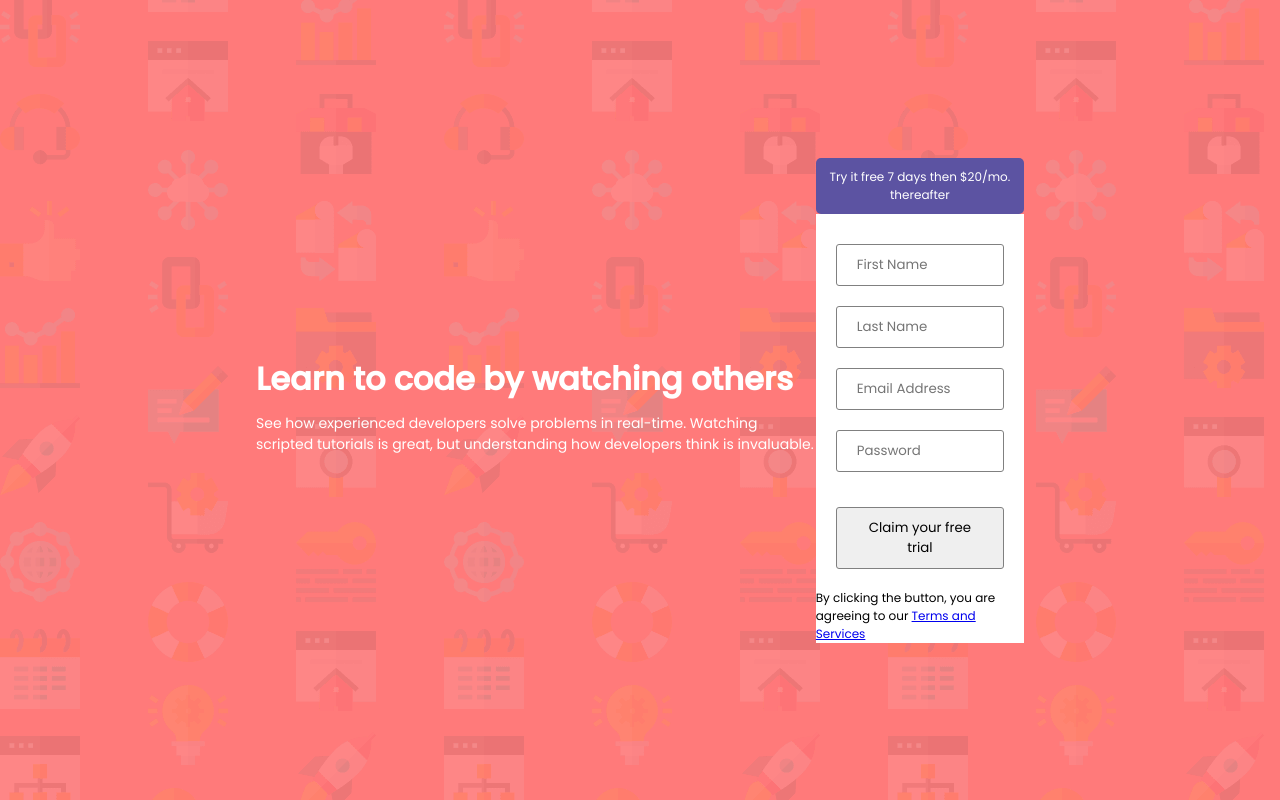
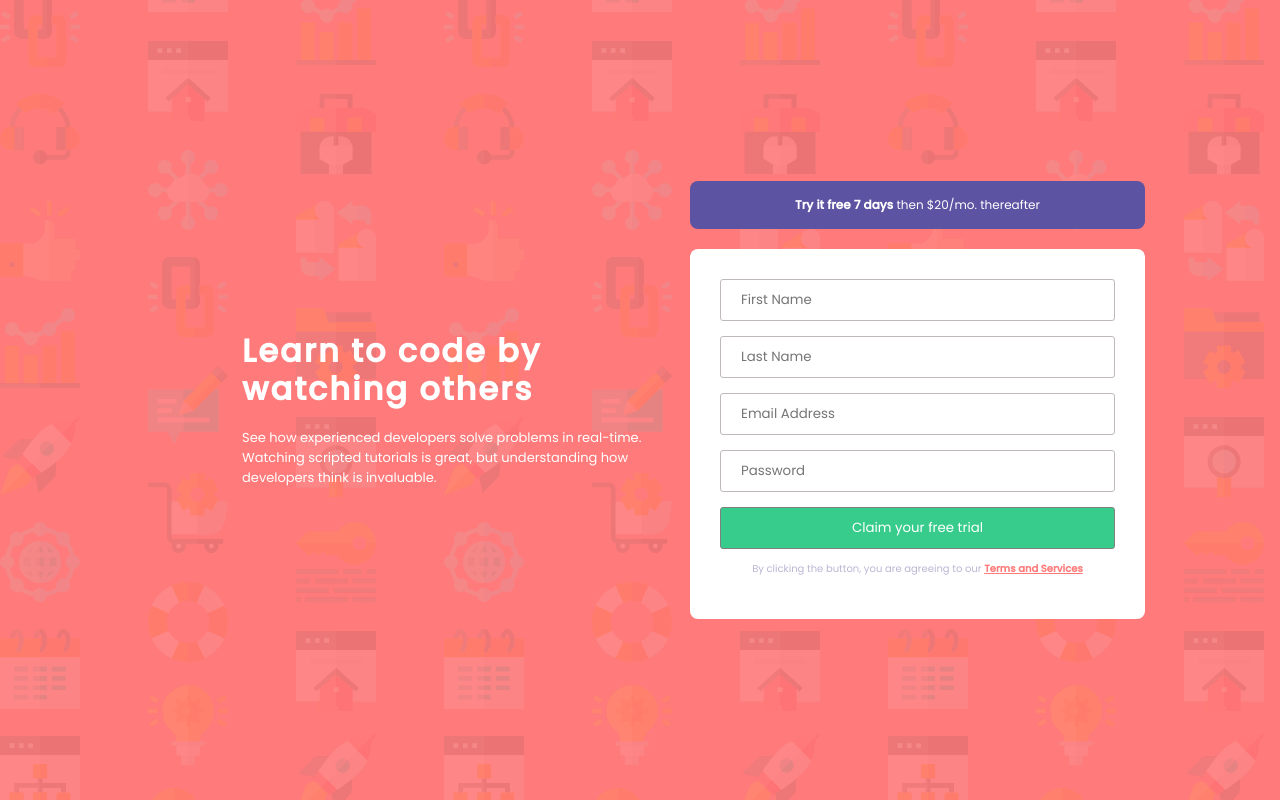
Before and after one commit to Majid-Arab/intro-signup-form, a plain HTML site: page index.html in a window 1280 px wide. Drawn offline with Linux system fonts and the light colour scheme.

Commit message:
Completed CSS HTML

```diff
--- a/index.html
+++ b/index.html
@@ -28,23 +28,23 @@
       </div>
 
       <div class="in">
-        <p class="trial">Try it free 7 days then $20/mo. thereafter</p>
+        <p class="trial"><strong>Try it free 7 days</strong> then $20/mo. thereafter</p>
 
         <div class="inner">
           <form>
-            <input type="text" placeholder="First Name"/>
-            <input type="text" placeholder="Last Name"/>
-            <input type="text" placeholder="Email Address"/>
-            <input type="password" placeholder="Password"/><br>
+            <input type="text" placeholder="First Name" />
+            <input type="text" placeholder="Last Name" />
+            <input type="text" placeholder="Email Address" />
+            <input type="password" placeholder="Password" /><br />
             <button>Claim your free trial</button>
+            <p class="terms">
+              By clicking the button, you are agreeing to our
+              <a href="#"><strong>Terms and Services</strong></a>
+            </p>
           </form>
 
-          <p class="terms">
-            By clicking the button, you are agreeing to our
-            <a href="#">Terms and Services</a>
-          </p>
         </div>
-        </div>
+      </div>
     </div>
 
     <!-- <footer>
--- a/style.css
+++ b/style.css
@@ -24,7 +24,7 @@ body {
 }
 
 .container{
-    width: 60%;
+    max-width: 70%;
     display: flex;
     justify-content: space-around;
     align-items: center;
@@ -32,18 +32,21 @@ body {
 
 .out{
     color: #fff;
+    margin: 40px;
 }
 
 .out h1{
-    padding: 10px 0;
+    padding: 20px 0;
+    letter-spacing: 2px;
+    line-height: 1.2;
 }
 
 .out p{
-    font-size: 14px;
+    font-size: 13px;
 }
 
-.in .inner{
-    background-color: #fff;
+.in{
+    width: 1100px;
 }
 
 .in .trial{
@@ -51,32 +54,43 @@ body {
     color: #fff;
     font-size: 12px;
     text-align: center;
-    padding: 10px;
-    border-radius: 5px;
+    padding: 15px;
+    border-radius: 8px;
+    margin-bottom: 20px;
 }
 
+.in .inner{
+    background-color: #fff;
+    border-radius: 8px;
+    text-align: center;
+
+}
 .in form{
-    display: grid;
-    place-items: center;
-    padding: 20px;
+    padding: 30px;
 }
 
 .in form input{
-    margin: 10px;
+    margin-bottom:  15px;
+    padding: 10px 20px;
+    width: 100%;
+    border: 1px solid rgb(192, 185, 185);
+    border-radius: 3px;
+}
+.in form button{
     padding: 10px 20px;
     width: 100%;
     border: 1px solid gray;
     border-radius: 3px;
-}
-.in form button{
-    /* margin: 10px; */
-    padding: 10px 20px;
-    width: 100%;
-    border: 1px solid gray;
-    border-radius: 3px;
+    background-color: hsl(154, 59%, 51%);
+    color: #fff;
 }
 
 .in .terms{
-    font-size: 12px;
+    font-size: 10px;
+    margin: 12px;
+    color: hsl(246, 25%, 77%);
+}
 
+.terms a {
+    color: hsl(0, 100%, 74%) ;
 }
```
